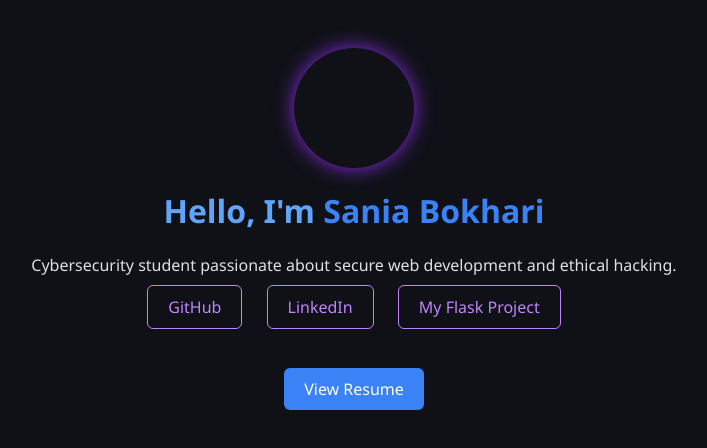
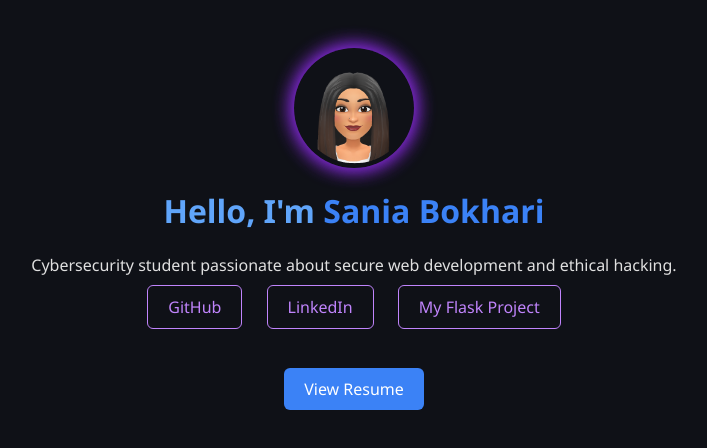
Before and after one commit to sania2299/sania2299.github.io, a plain HTML site: page index.html in a window 1280 px wide. Shown: the whole page, without its empty margins (286-993 px from the left). Drawn offline with Linux system fonts and the light colour scheme.

Commit message:
Update index.html

```diff
--- a/index.html
+++ b/index.html
@@ -38,7 +38,7 @@
 <body>
   <div class="container fade-in">
     <div class="avatar-glow">
-      <!-- Avatar legges inn her -->
+      <img src="avatar.png" alt="Avatar of Sania" class="avatar-glow">
     </div>
     <h1>Hello, I'm <span class="highlight">Sania Bokhari</span></h1>
     <p>Cybersecurity student passionate about secure web development and ethical hacking.</p>
```
